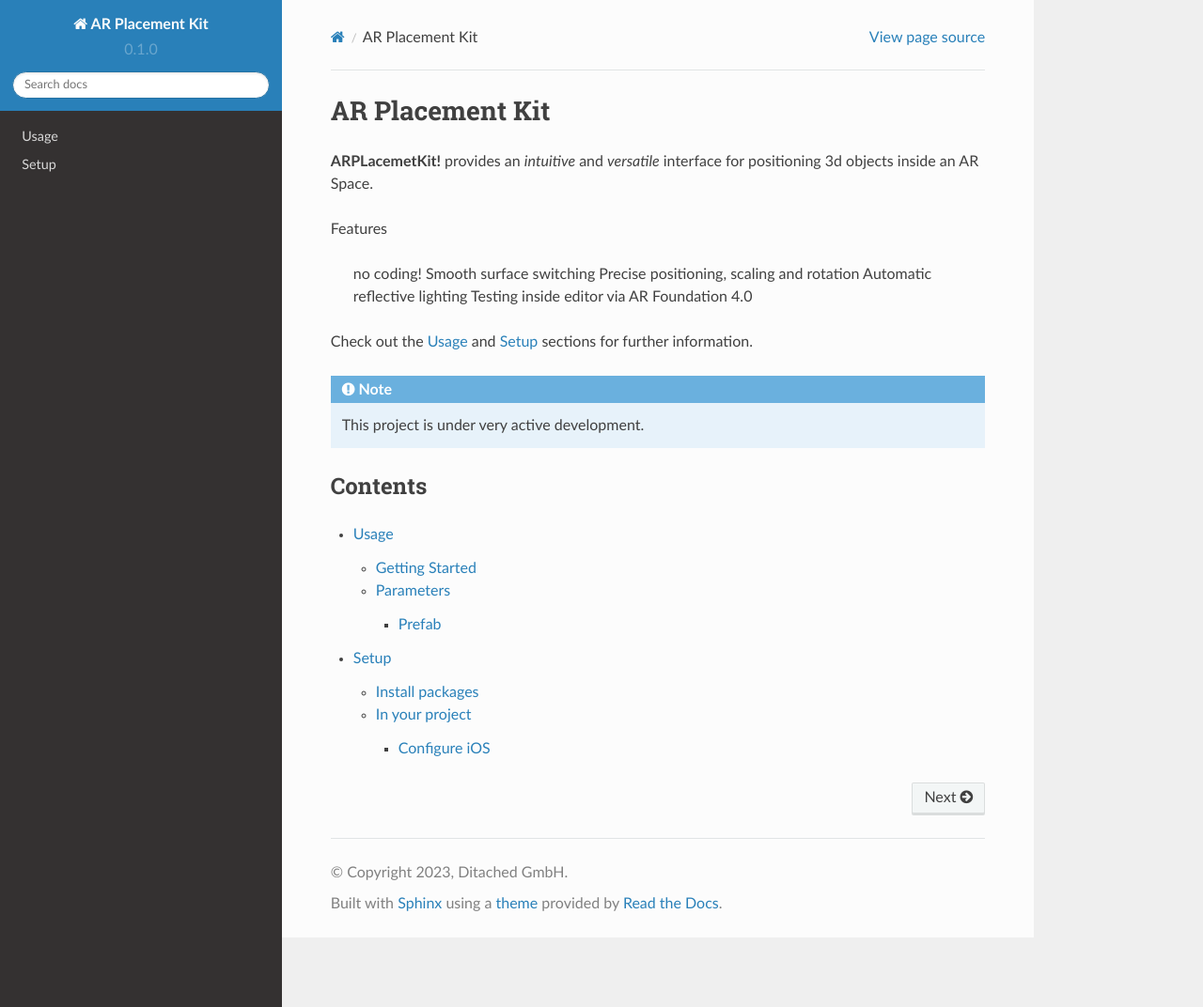
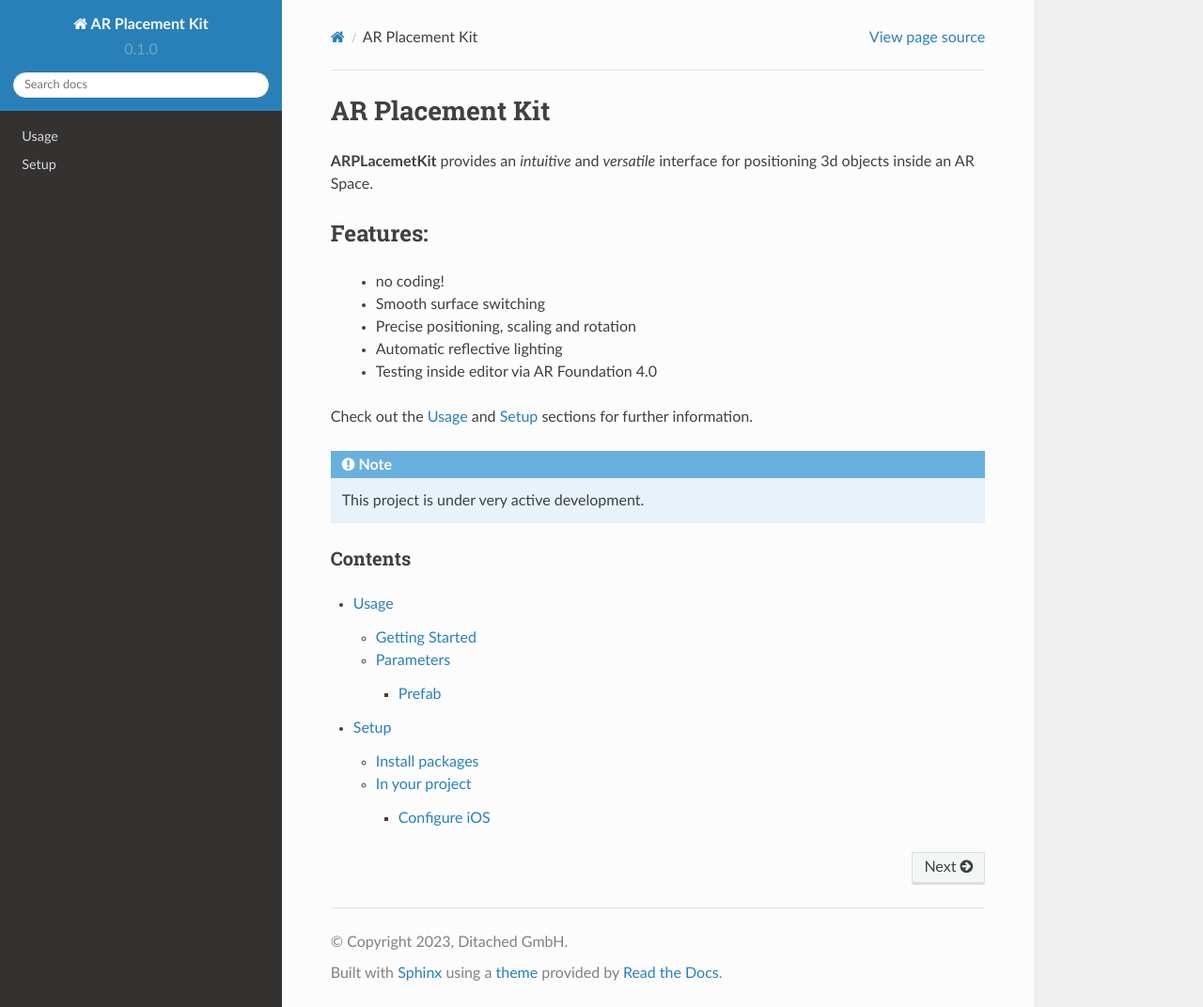
Before and after one commit to Ditached/ARPlacementKit-Docs, a Sphinx documentation site: the page built from docs/source/index.rst, in a window 1280 px wide and 1072 px high. Shown: the whole window at 94% size. Built offline with Sphinx 7.4.7 and the Read the Docs theme 2.0.0, drawn with Linux system fonts in a browser that asks for light colours; some of the changed lines change nothing that is shown.

Commit message:
Fix bullet list and headlines.

```diff
--- a/docs/source/index.rst
+++ b/docs/source/index.rst
@@ -1,15 +1,16 @@
 AR Placement Kit
 ===================================
 
-**ARPLacemetKit!** provides an *intuitive* and *versatile* interface for positioning 3d objects inside an AR Space.
+**ARPLacemetKit** provides an *intuitive* and *versatile* interface for positioning 3d objects inside an AR Space.
 
-Features
+Features:
+~~~~~~~~
 
-    no coding!
-    Smooth surface switching
-    Precise positioning, scaling and rotation
-    Automatic reflective lighting
-    Testing inside editor via AR Foundation 4.0
+    - no coding!
+    - Smooth surface switching
+    - Precise positioning, scaling and rotation
+    - Automatic reflective lighting
+    - Testing inside editor via AR Foundation 4.0
 
 
 
```
